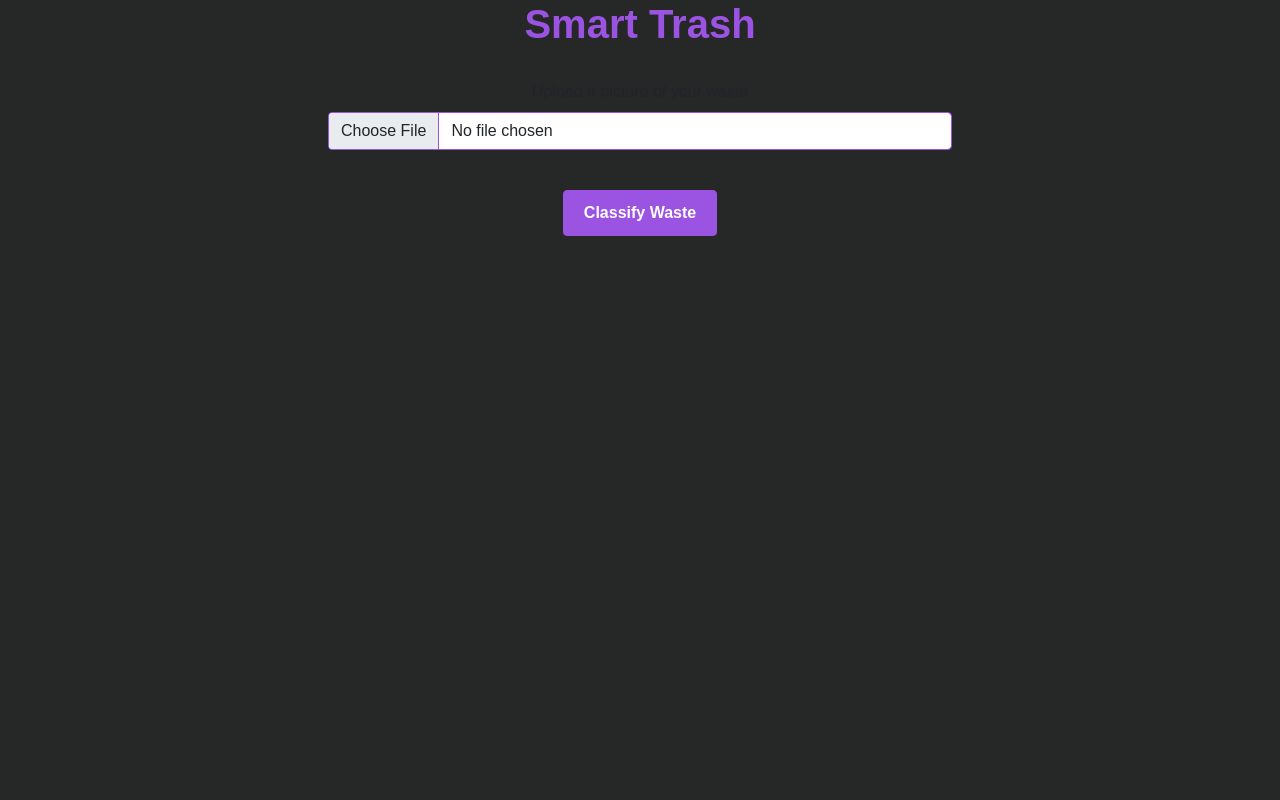
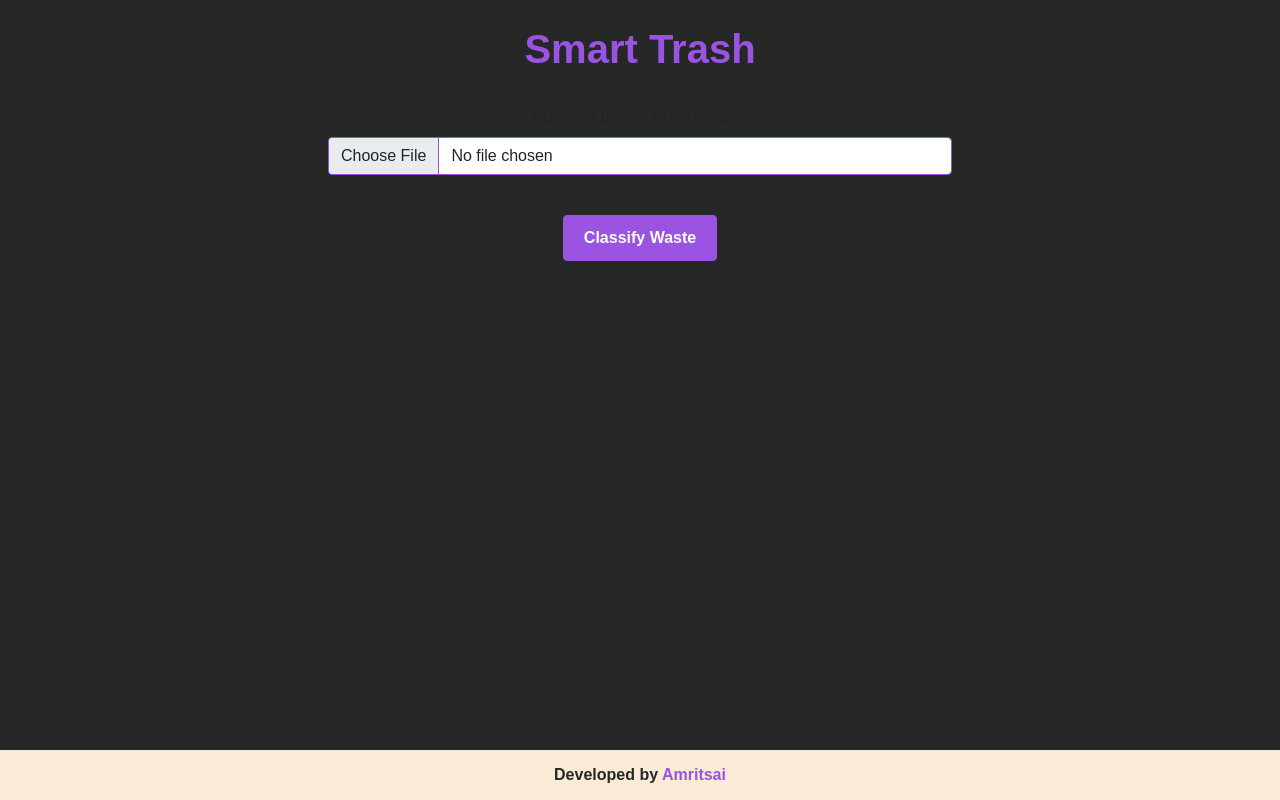
Before and after one commit to gekyxme/Smart-Trash, a Flask app: page / in a window 1280 px wide. Run offline with Flask 3, Linux system fonts and the light colour scheme.

Commit message:
update: styling

```diff
--- a/static/styles.css
+++ b/static/styles.css
@@ -1,11 +1,17 @@
 body {
     font-family: 'Arial', sans-serif;
     background-color: #262727;
+    padding: 200pxm;
   }
 
   h1, h3 {
     color: #9b53e2;
     text-align: center;
+  }
+
+  .text-header {
+    text-align: center;
+    margin-top: 25px;
   }
 
   .text-center {
@@ -43,7 +49,8 @@ body {
 
   .waste-container {
     background-color: #262727;
-    margin-top: 20px;
+    margin: 200px;
+    margin-top: -2px;
     padding: 20px;
     border-radius: 10px;
     box-shadow: 0 0 10px rgba(183,171,153,255);
@@ -62,3 +69,20 @@ body {
   .waste-management-info {
     margin-bottom: 20px;
   }
+
+  .footer {
+    position: fixed;
+    left: 0;
+    bottom: 0;
+    width: 100%;
+    background-color: antiquewhite;
+    color: #262727;
+    text-align: center;
+    height: 50px; /* Adjust height as needed */
+    line-height: 50px; /* Same as height for vertical centering */
+ }
+
+ .footer-purple {
+  font-weight: bold;
+  color: #9b53e2;
+}
--- a/templates/index.html
+++ b/templates/index.html
@@ -7,7 +7,7 @@
 </head>
 
 <body>
-  <h1 class="text-center"> <b> Smart Trash </b> </h1>
+  <h1 class="text-header"> <b> Smart Trash </b> </h1>
 
   <form class="p-3 text-center" action='/', method="post" enctype="multipart/form-data">
     <label for="imagefile" class="text-center p-2">Upload a picture of your waste</label><br>
@@ -63,5 +63,11 @@
 </div>
 </div>
 
+<div class="footer">
+  <p>
+    <b> Developed by <span class="footer-purple"> Amritsai </span> </b>
+  </p>
+</div>
+
 </body>
 </html>
```
